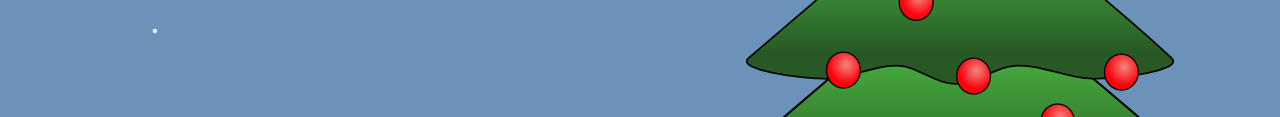
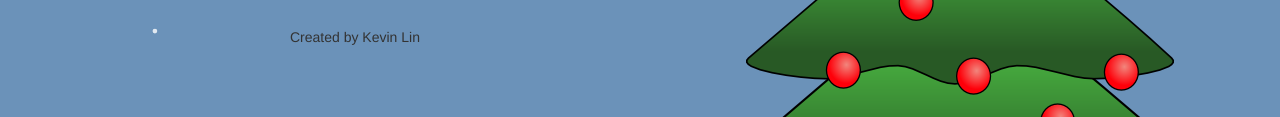
Before and after one commit to kevin-lin/countdown_webapp, a website: page app/index.html in a window 1280 px wide. Shown: the part 516-633 px from the top of the page. Drawn offline with Linux system fonts and the light colour scheme.

Commit message:
Add footer

```diff
--- a/app/index.html
+++ b/app/index.html
@@ -47,6 +47,10 @@
     </div>
 
     <!--<div ng-view></div>-->
+
+    <div id="footer">
+      <p class="muted credit">Created by Kevin Lin</p>
+    </div>
   </div>
   <img src="img/tree_chopped.png" id="tree"/>
 
```
